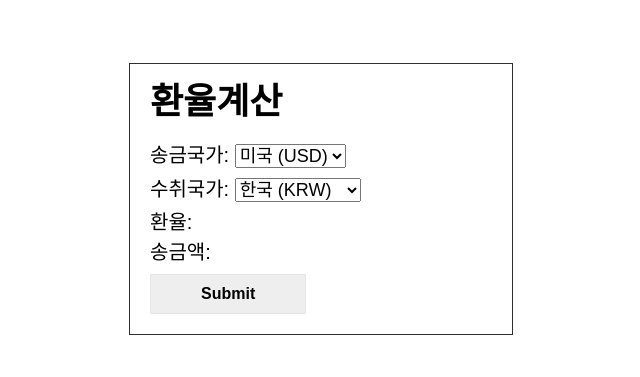
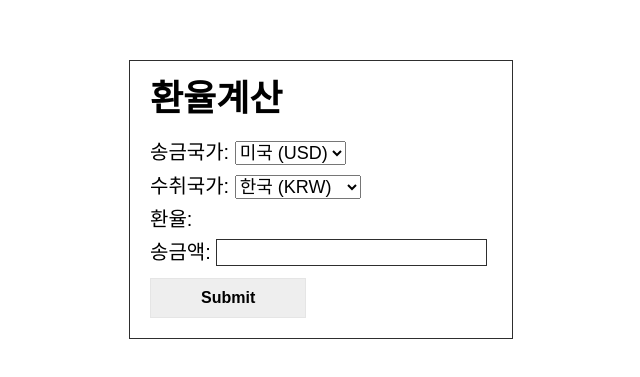
Before and after one commit to moolbum/wirebarley, a React (Create React App) app: page / in a window 1280 px wide. Shown: the part 201-578 px from the top of the page, without its empty margins (319-959 px from the left). Built offline with nearby package versions, Linux system fonts and the light colour scheme.

Commit message:
Add : 송금액 input 값 입력

```diff
--- a/src/components/Submit/Submit.tsx
+++ b/src/components/Submit/Submit.tsx
@@ -2,7 +2,10 @@ import React from 'react';
 import * as S from './Submit.style';
 
 const Submit = () => {
-  return <S.Submit>Submit</S.Submit>;
+  const onSubmit = (e: any) => {
+    e.preventDefault();
+  };
+  return <S.Submit onClick={onSubmit}>Submit</S.Submit>;
 };
 
 export default Submit;
--- /dev/null
+++ b/src/pages/Main/List/Remittance/Remittance.style.tsx
@@ -0,0 +1,8 @@
+import styled from 'styled-components';
+
+export const Remittance = styled.input.attrs({
+  type: 'text',
+})`
+  border: 1px solid #2e2e2e;
+  font-size: 20px;
+`;
--- /dev/null
+++ b/src/pages/Main/List/Remittance/Remittance.tsx
@@ -0,0 +1,15 @@
+import React, { useState } from 'react';
+import * as S from './Remittance.style';
+
+const Remittance = () => {
+  const [remittance, setRemittance] = useState<string>();
+  const remittanceValue = (e: React.ChangeEvent<HTMLInputElement>) => {
+    const { value } = e.target;
+    const numberRegExr = value.replace(/[^0-9]/g, '');
+    setRemittance(numberRegExr);
+  };
+
+  return <S.Remittance value={remittance || ''} onChange={remittanceValue} />;
+};
+
+export default Remittance;
--- /dev/null
+++ b/src/pages/Main/List/Remittance/index.ts
@@ -0,0 +1 @@
+export { default } from './Remittance';
--- a/src/pages/Main/data.tsx
+++ b/src/pages/Main/data.tsx
@@ -1,7 +1,8 @@
+import Remittance from './List/Remittance';
 import {
   RemittanceCountry,
   RecipientCountry,
-} from './SelectCountry/SelectCountry';
+} from './List/SelectCountry/SelectCountry';
 
 export const listData = [
   {
@@ -22,6 +23,6 @@ export const listData = [
   {
     id: 3,
     title: '송금액: ',
-    option: '',
+    option: <Remittance />,
   },
 ];
```
Also changed, not shown: src/pages/Main/List/SelectCountry/SelectCountry.style.tsx (renamed from src/pages/Main/SelectCountry/SelectCountry.style.tsx), src/pages/Main/List/SelectCountry/SelectCountry.tsx (renamed from src/pages/Main/SelectCountry/SelectCountry.tsx).
